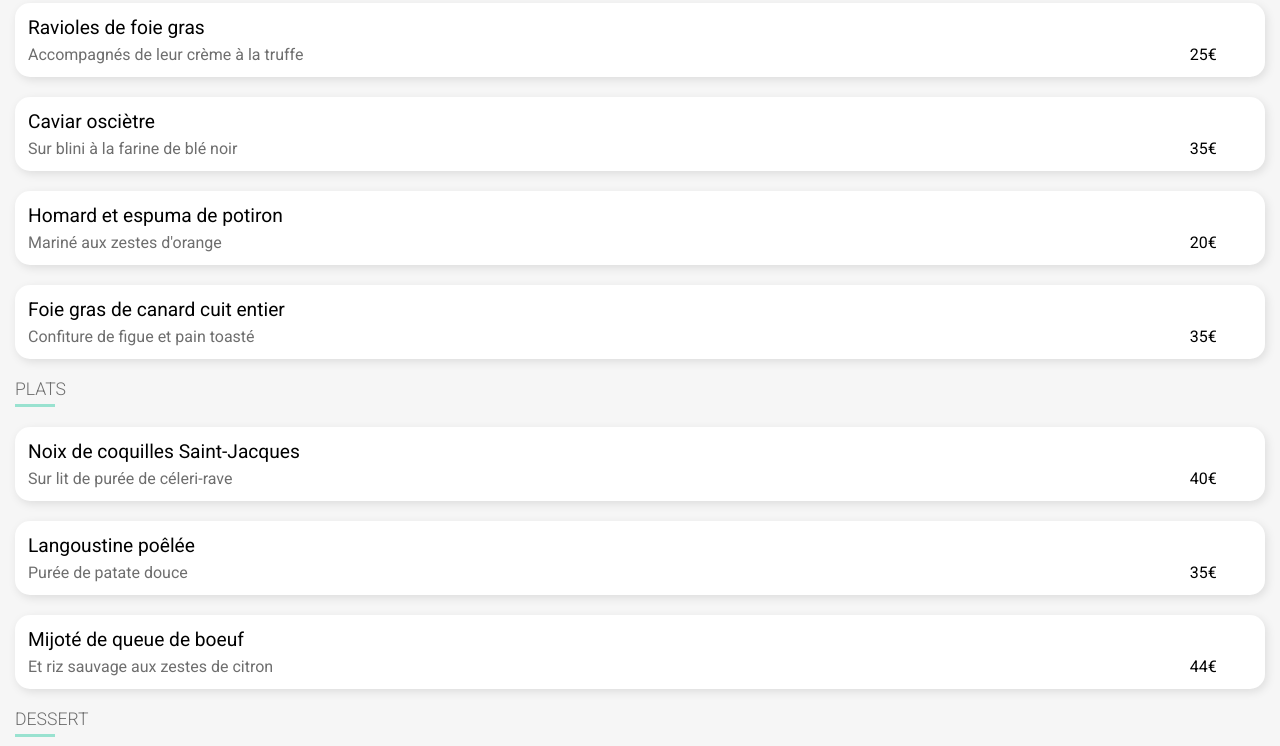
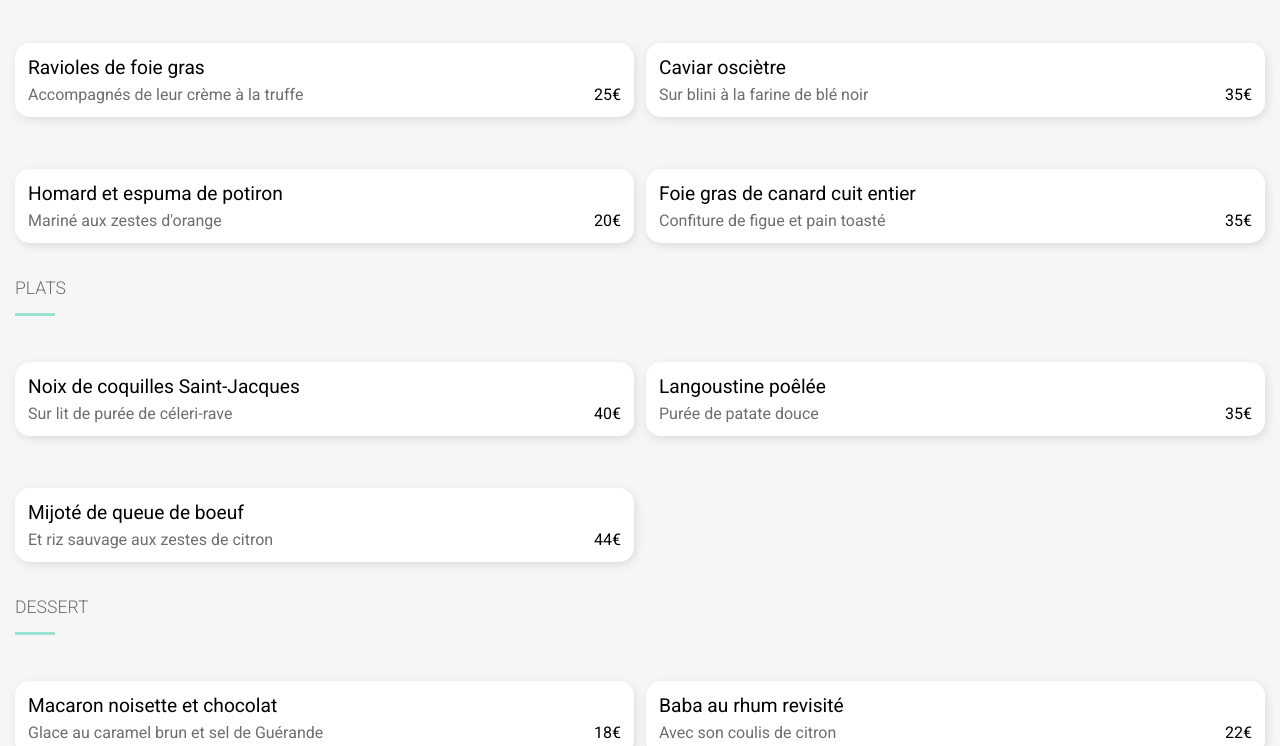
Before and after one commit to P07-AI/PierreT_3_01-12-2020, a website: page resto2note.html in a window 1280 px wide. Shown: the part 365-1111 px from the top of the page. Drawn offline with Linux system fonts and the light colour scheme; a web font is replaced by a local one.

Commit message:
fin responsive + w3c validation

```diff
--- a/resto2note.html
+++ b/resto2note.html
@@ -1,3 +1,4 @@
+<!DOCTYPE html>
 <html lang="fr">
 <head>
   <meta name="viewport" content="width=device-width, initial-scale=1">
@@ -186,7 +187,7 @@
                   <div class="dish-card-check">
                       <i class="fas fa-check-circle"></i>
                   </div>
-              </div>
+
 
               </div>
 
--- a/sass/pages/_index.scss
+++ b/sass/pages/_index.scss
@@ -261,7 +261,6 @@
         color: #f5f5f5;
         font-size: 1.3rem;
         -webkit-text-stroke: 1px $greytext;
-        transition: linear-gradient(10deg, $primaire, #F074DA) 1500ms;
         transition: color 1500ms;
 
         &:hover {
--- a/sass/pages/_restos.scss
+++ b/sass/pages/_restos.scss
@@ -26,7 +26,6 @@
         color: #f5f5f5;
         font-size: 1.3rem;
         -webkit-text-stroke: 1px $greytext;
-        transition: linear-gradient(10deg, $primaire, #F074DA) 1500ms;
         padding-top: 25px;
         padding-left: 35px;
         transition: color 1500ms;
@@ -53,11 +52,43 @@
     padding-left: 15px;
     padding-right: 15px;
 
+    @include desktop {
+      display: grid;
+      grid-template-columns: repeat(2, 1fr);
+      grid-template-rows: 67px repeat(2, 1fr);
+      grid-gap: 12px;
+
+      }
+
+      div:nth-of-type(2) {
+        grid-row: 2;
+        grid-column: 1;
+      }
+
+      div:nth-of-type(3) {
+        grid-row: 2;
+        grid-column: 2;
+      }
+
+      div:nth-of-type(4) {
+        grid-row: 3;
+        grid-column: 1;
+      }
+
+      div:nth-of-type(5) {
+        grid-row: 3;
+        grid-column: 2;
+      }
+
 
 
     .card__titre {
         max-width: 40px;
         border-bottom: $tertiaire 3px solid;
+        @include desktop {
+            height: 50px;
+
+            }
 
         & h2 {
             font-weight: 300;
@@ -88,6 +119,7 @@
     cursor: pointer;
     background-color: white;
 
+
     &:active .dish-card-check {
       right: 0;
       flex: 1;
@@ -115,6 +147,8 @@
       overflow: auto;
 
 
+
+
       h3 {
         margin-top: 0px;
         margin-bottom: 0px;
@@ -130,9 +164,15 @@
         align-items: center;
         flex: 1;
 
+
+
+
         p:first-child {
           margin: 0;
           color: $soustitre;
+          overflow: hidden;
+        text-overflow: ellipsis;
+        white-space: nowrap;
 
         }
 
@@ -140,6 +180,7 @@
           padding-left: 10px;
           margin: 0;
           font-weight: 400;
+
         }
       }
     }
@@ -147,7 +188,7 @@
     .dish-card-check {
       flex: 0;
       position: relative;
-      right: -20%;
+      right: -15%;
       transition: all 500ms linear;
       display: flex;
       justify-content: center;
@@ -156,6 +197,7 @@
       color: white;
       border-radius: 0 15px 15px 0;
       cursor: pointer;
+      overflow: hidden;
 
       i {
         font-size: 2.2rem;
@@ -195,6 +237,13 @@
         min-width: 195px;
         margin-top: 12px;
 
+        @include desktop {
+            margin-top: 10px;
+            margin-bottom: 50px;
+            padding: 2%;
+
+            }
+
 
 
         &.gradient {
@@ -203,6 +252,7 @@
             transition: all 200ms;
             text-shadow: 0 1px 1px rgb(47, 47, 47);
             box-shadow: 3px 4px 10px rgba(0, 0, 0, 0.1);
+
             &:hover {
                 background: linear-gradient(rgba(255, 255, 255, 0.089), rgba(255, 255, 255, 0.281)), #F074DA;
                 box-shadow: 0 0 10px darken($tertiaire, 40);
```
Also changed, not shown: resto1palette.html (+2 -1 lines), resto3francaise.html (+2 -1 lines), resto4delice.html (+3 -6 lines), public/css/style.css, 1 other file.
